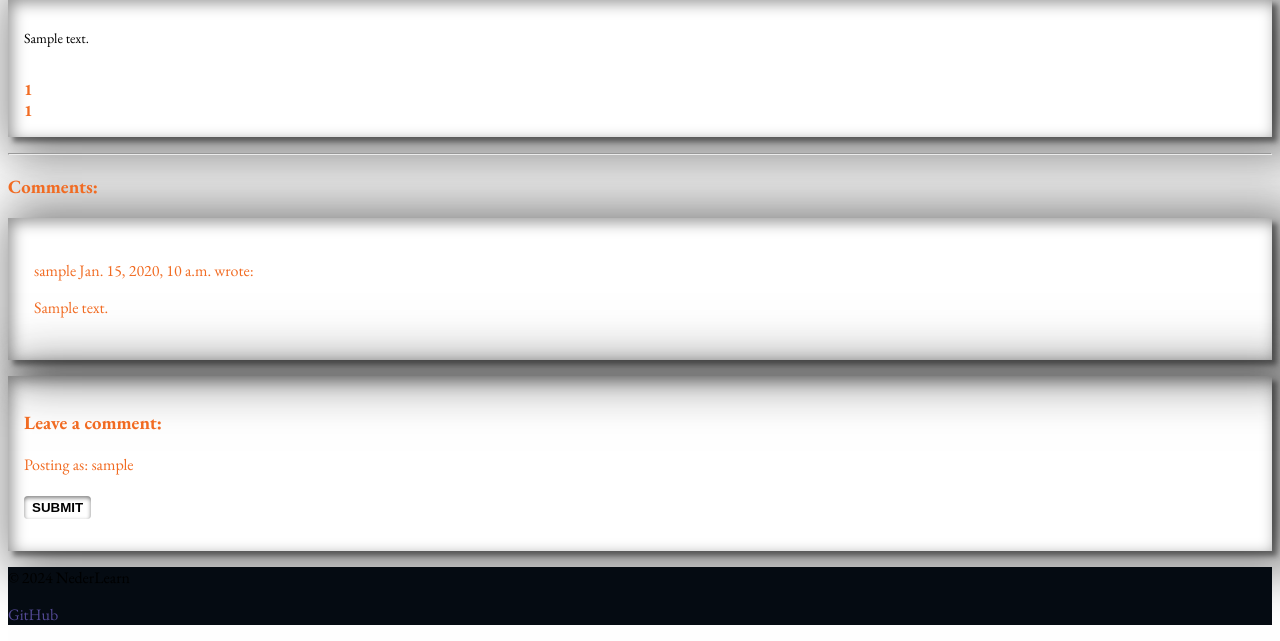
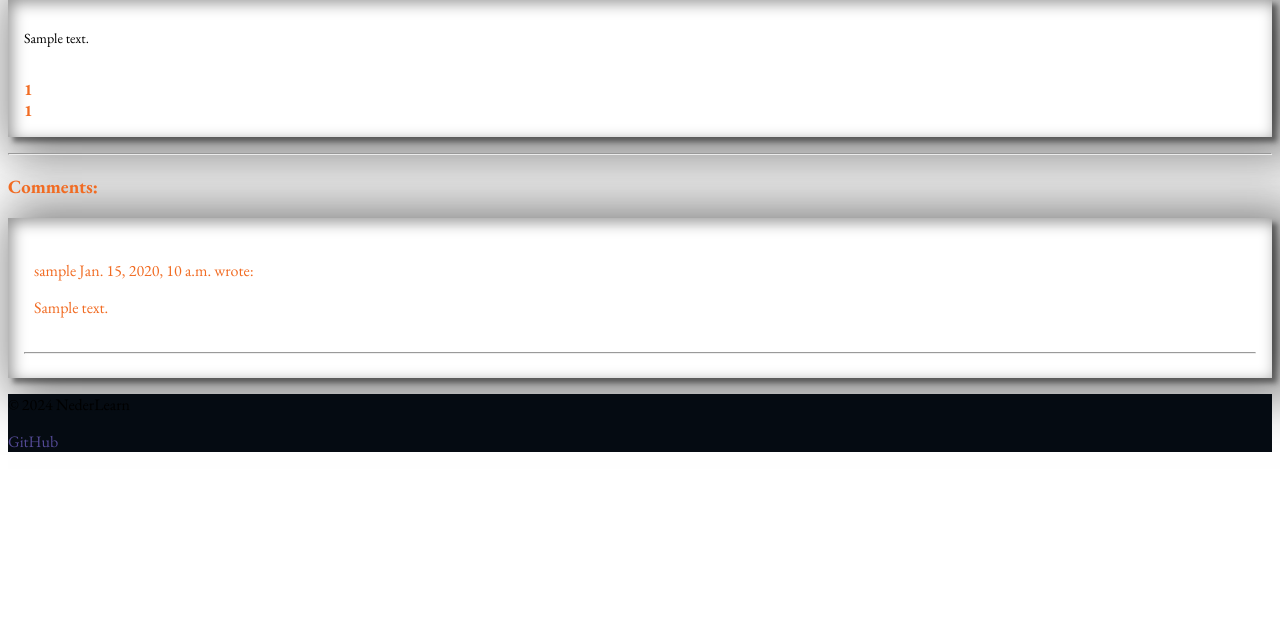
Before and after one commit to Blignaut24/NederLearn_V2, a Django app: a page that uses templates/blogpost_detail.html in a window 1280 px wide. Shown: the part 323-964 px from the top of the page. After the commit the page ends 775 px from the top, so only its background shows below. Run offline with Django 4.2, Linux system fonts and the light colour scheme; a user stored in the database is signed in; tables that the repository leaves empty hold one stand-in row (values such as "Sample post"); some libraries are stand-ins or nearby versions; some web fonts are replaced.

Commit message:
refactor: modified comments section

```diff
--- a/templates/blogpost_detail.html
+++ b/templates/blogpost_detail.html
@@ -88,29 +88,15 @@
                         </p>
                         {{ comment.body | linebreaks }}
                     </div>
+                    <div class="row">
+                        <div class="col">
+                            <hr>
+                        </div>
+                    </div>
                     {% endfor %}
                 </div>
             </div>
-            <div class="col-md-4 card mb-4 mt-3">
-                <div class="card-body">
-                    {% if commented %}
-                    <div class="alert alert-success" role="alert">
-                        Your comment awaits approval
-                    </div>
-                    {% else %}
-                    {% if user.is_authenticated %}
-                    <h3>Leave a comment:</h3>
-                    <p>Posting as: {{ user.username }}</p>
-                    <form method="post" style="margin-top: 1.3em;">
-                        {{ comment_form | crispy }}
-                        {% csrf_token %}
-                        <button type="submit"
-                            class="btn btn-signup btn-lg">Submit</button>
-                    </form>
-                    {% endif %}
-                    {% endif %}
-                </div>
-            </div>
+
         </div>
     </div>
 </div>
```
